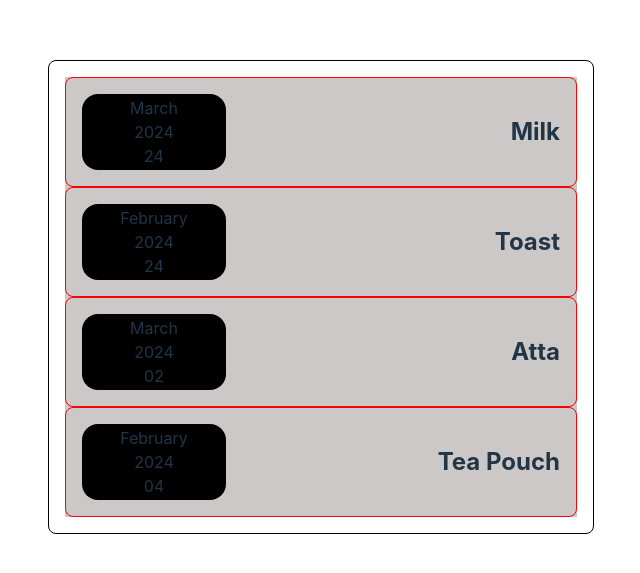
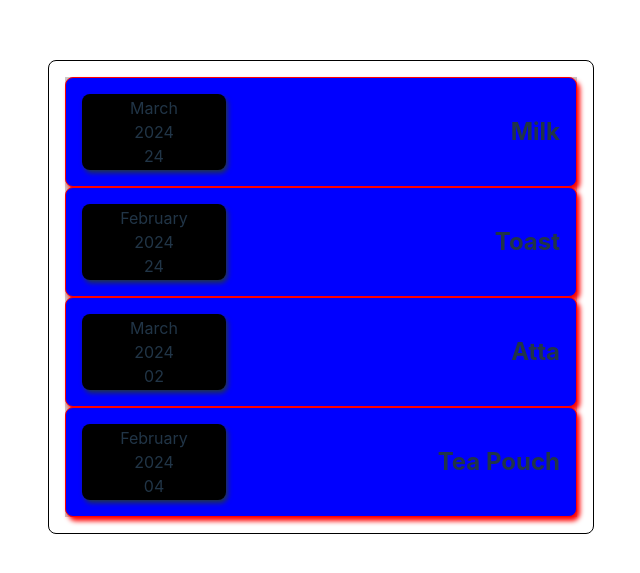
Before and after one commit to dhuruv0003/React-Basics-4, a React (Vite) app: page / in a window 1280 px wide. Shown: the part 103-676 px from the top of the page, without its empty margins (319-959 px from the left). Built offline with nearby package versions, Linux system fonts and the light colour scheme.

Commit message:
"new commit"

```diff
--- a/src/components2/ProductDate.css
+++ b/src/components2/ProductDate.css
@@ -6,5 +6,6 @@
     left: 3%;
     text-align: center;
     width: 9rem;
-    border-radius: 1rem;
+    border-radius: 0.5rem;
+    box-shadow: 2px 3px 5px ;
 }
--- a/src/components2/ProductItem.css
+++ b/src/components2/ProductItem.css
@@ -1,8 +1,9 @@
 .product-item{
-
     display: flex;
     justify-content: space-between;
     border-radius: 0.5rem;
     border:1px solid red;
     padding: 1rem;
+    background-color: blue;
+    box-shadow: 3px 4px 5px red;
 }
```
